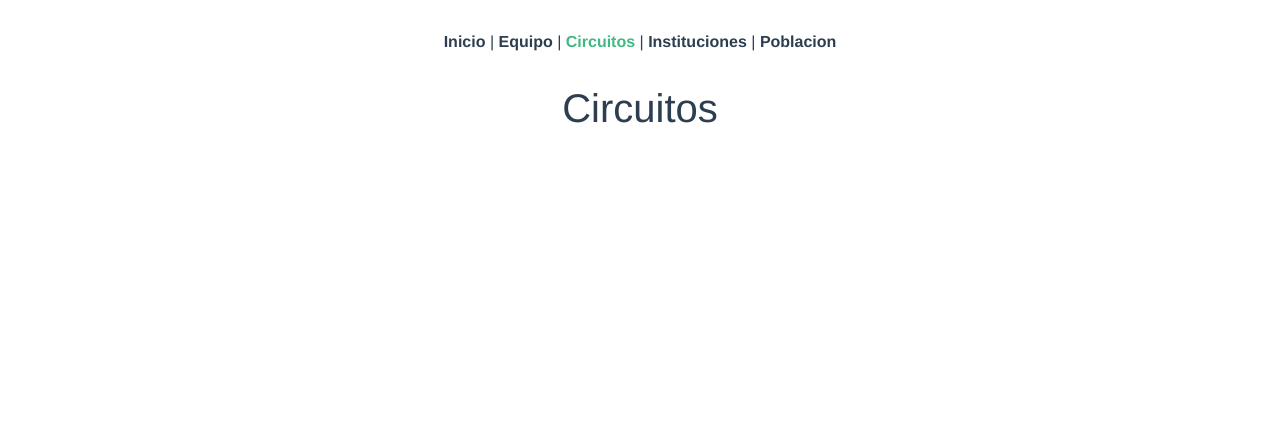
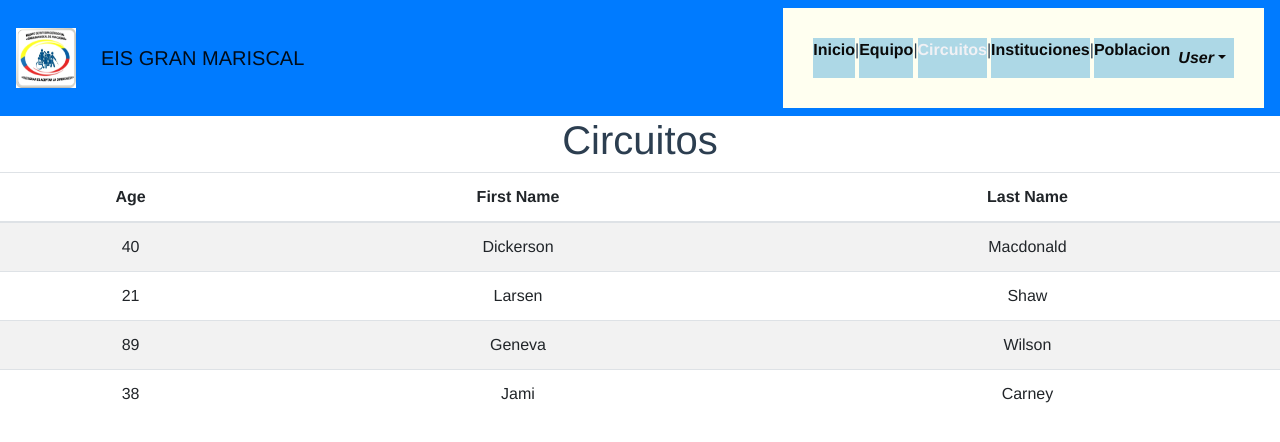
Before and after one commit to ignaciogonzalezvegas/proyecto-equipo, a Vue app: page /circuitos in a window 1280 px wide. Shown: the top 442 px of the page. Built offline with nearby package versions, Linux system fonts and the light colour scheme.

Commit message:
cambio en nav bar

```diff
--- a/src/App.vue
+++ b/src/App.vue
@@ -1,13 +1,27 @@
 <template>
   <div id="app">
-    <div id="nav">
-      <router-link to="/">Inicio</router-link> |
-      <router-link to="/equipo">Equipo</router-link> |
-      <router-link to="/circuitos">Circuitos</router-link> |
-      <router-link to="/instituciones">Instituciones</router-link> |
-      <router-link to="/poblacion">Poblacion</router-link>
-    </div>
-    <router-view/>
+    <b-navbar toggleable="lg" type="light " variant="primary">
+      <img alt="Vue logo" src="@/assets/logo.png" />
+      <b-navbar-brand href="#">EIS GRAN MARISCAL</b-navbar-brand>
+      <b-navbar-toggle target="nav-collapse"></b-navbar-toggle>
+      <b-collapse id="nav-collapse" is-nav>
+        <b-navbar-nav id="nav" class="ml-auto">
+          <router-link to="/">Inicio</router-link> |
+          <router-link to="/equipo">Equipo</router-link> |
+          <router-link to="/circuitos">Circuitos</router-link> |
+          <router-link to="/instituciones">Instituciones</router-link> |
+          <router-link to="/poblacion">Poblacion</router-link>
+          <b-nav-item-dropdown left>
+            <template #button-content>
+              <em>User</em>
+            </template>
+            <b-dropdown-item href="#">Profile</b-dropdown-item>
+            <b-dropdown-item href="#">Sign Out</b-dropdown-item>
+          </b-nav-item-dropdown>
+        </b-navbar-nav>
+      </b-collapse>
+    </b-navbar>
+    <router-view />
   </div>
 </template>
 
@@ -22,14 +36,23 @@
 
 #nav {
   padding: 30px;
+  text-align: initial;
+  background-color: ivory;
 }
 
 #nav a {
   font-weight: bold;
-  color: #2c3e50;
+  color: #0a0a0a;
+  background-color: lightblue;
 }
 
 #nav a.router-link-exact-active {
-  color: #42b983;
+  color: #f1f1f5;
+}
+
+img {
+  width: 60px;
+  height: 60px;
+  margin-right: 2%;
 }
 </style>
--- a/src/components/navinicio.vue
+++ b/src/components/navinicio.vue
@@ -1,6 +1,6 @@
 <template>
-  <div class="hello">
-        <img alt="Vue logo" src="@/assets/logo.png">
+  <div>
+
 
 
   </div>
--- a/src/views/Circuitos.vue
+++ b/src/views/Circuitos.vue
@@ -1,5 +1,21 @@
 <template>
-  <div class="about">
+  <div>
     <h1>Circuitos</h1>
+    <b-table striped hover :items="items"></b-table>
   </div>
 </template>
+
+<script>
+  export default {
+    data() {
+      return {
+        items: [
+          { age: 40, first_name: 'Dickerson', last_name: 'Macdonald' },
+          { age: 21, first_name: 'Larsen', last_name: 'Shaw' },
+          { age: 89, first_name: 'Geneva', last_name: 'Wilson' },
+          { age: 38, first_name: 'Jami', last_name: 'Carney' }
+        ]
+      }
+    }
+  }
+</script>
--- a/src/views/Equipo.vue
+++ b/src/views/Equipo.vue
@@ -1,16 +1,14 @@
 <template>
-  <div class="home">
+  <div>
     <h3>Informaciòn institucional</h3>
     <!-- //tajeta de informacón institucional -->
-    <b-card class="text-center">
+    <b-card class="text-left">
       <div class="bg-secondary text-light">
         <p>
           CÓDIGO DEA: OD19251914
           CÓDIGO ADMINISTRATIVO: 006490428
           CÓDIGO ESTADÍSTICO: 191666
-
           CORREO ELECTRÓNICO: eisgma20108@gmail.com
-
           DIRECCIÓN: Av. Miranda, dentro del ETC "Modesto Silva"
         </p>
       </div>
```
Also changed, not shown: src/assets/Presentación1.png (added).
